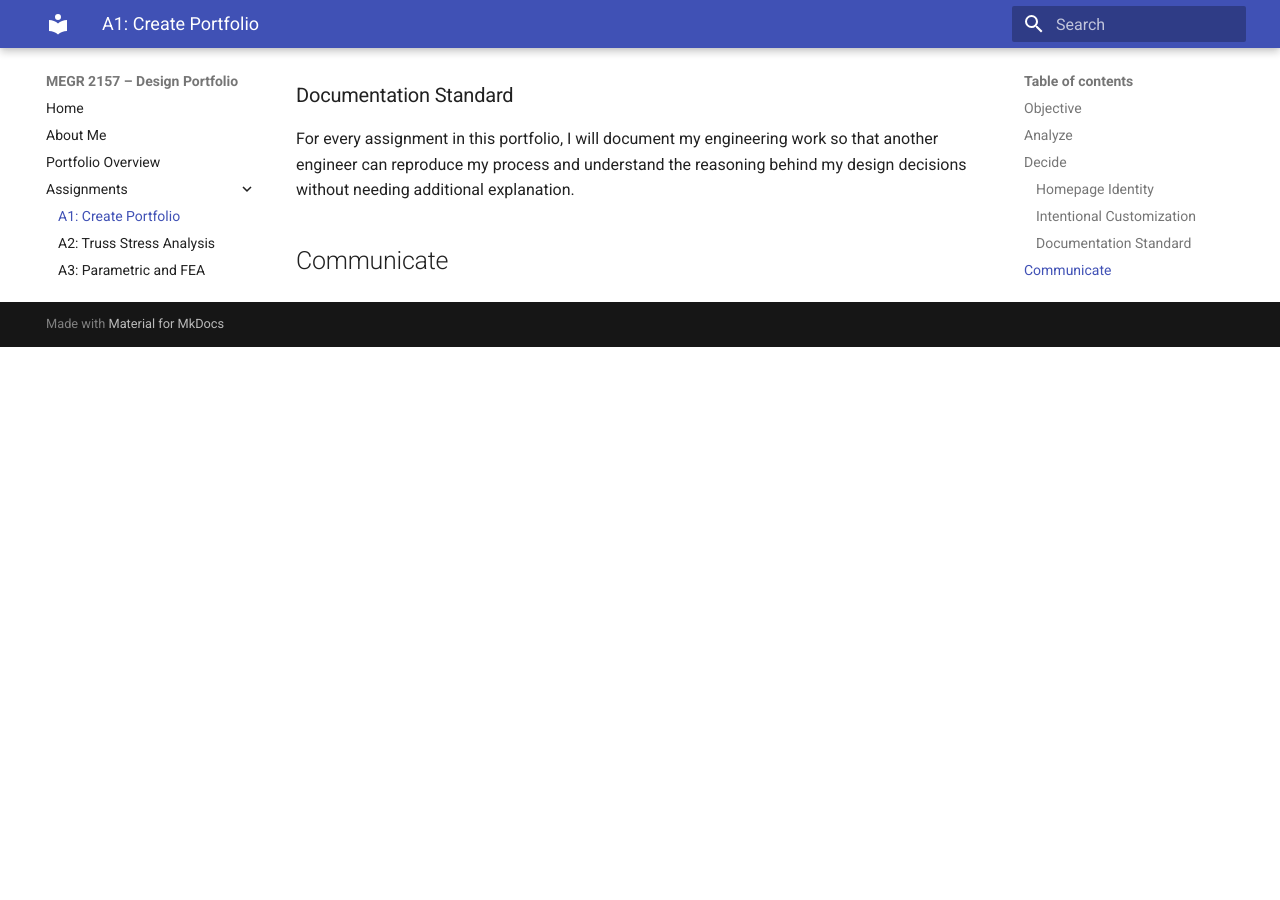
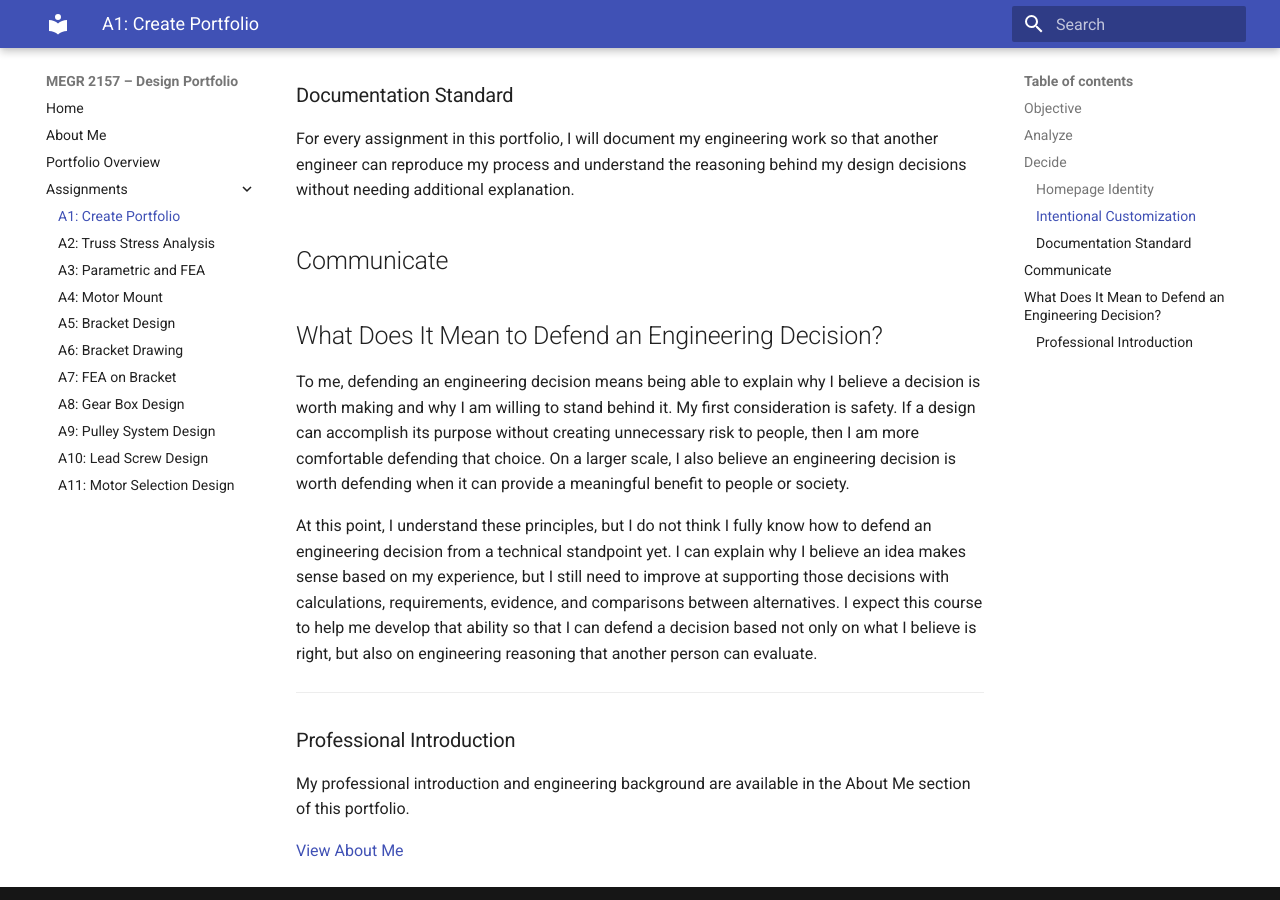
Before and after one commit to AcGallo/Florencondia-MEGR-2157-Portfolio, an MkDocs documentation site: the page built from docs/assignments/A01/index.md, in a window 1280 px wide and 900 px high, scrolled down 1061 px. Built offline with MkDocs 1.6.1 and Material for MkDocs 9.7.7, drawn with Linux system fonts in a browser that asks for light colours; before the commit the page ends 1408 px from its top, so only the background shows below that.

Commit message:
Update index.md

```diff
--- a/docs/assignments/A01/index.md
+++ b/docs/assignments/A01/index.md
@@ -22,3 +22,17 @@ I made two intentional changes to the original portfolio template: I changed the
 For every assignment in this portfolio, I will document my engineering work so that another engineer can reproduce my process and understand the reasoning behind my design decisions without needing additional explanation.
 
 ## Communicate
+
+## What Does It Mean to Defend an Engineering Decision?
+
+To me, defending an engineering decision means being able to explain why I believe a decision is worth making and why I am willing to stand behind it. My first consideration is safety. If a design can accomplish its purpose without creating unnecessary risk to people, then I am more comfortable defending that choice. On a larger scale, I also believe an engineering decision is worth defending when it can provide a meaningful benefit to people or society.
+
+At this point, I understand these principles, but I do not think I fully know how to defend an engineering decision from a technical standpoint yet. I can explain why I believe an idea makes sense based on my experience, but I still need to improve at supporting those decisions with calculations, requirements, evidence, and comparisons between alternatives. I expect this course to help me develop that ability so that I can defend a decision based not only on what I believe is right, but also on engineering reasoning that another person can evaluate.
+
+---
+
+### Professional Introduction
+
+My professional introduction and engineering background are available in the About Me section of this portfolio.
+
+[View About Me](../../aboutme/)
```
